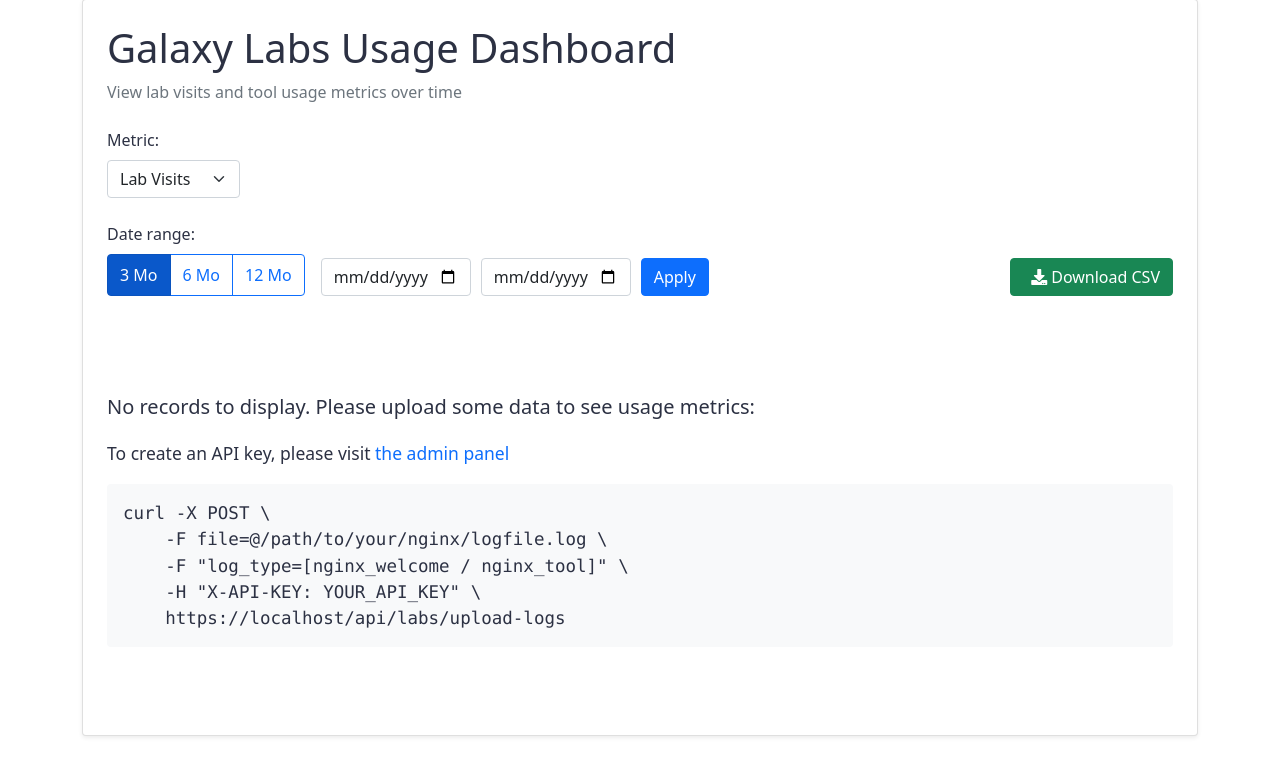
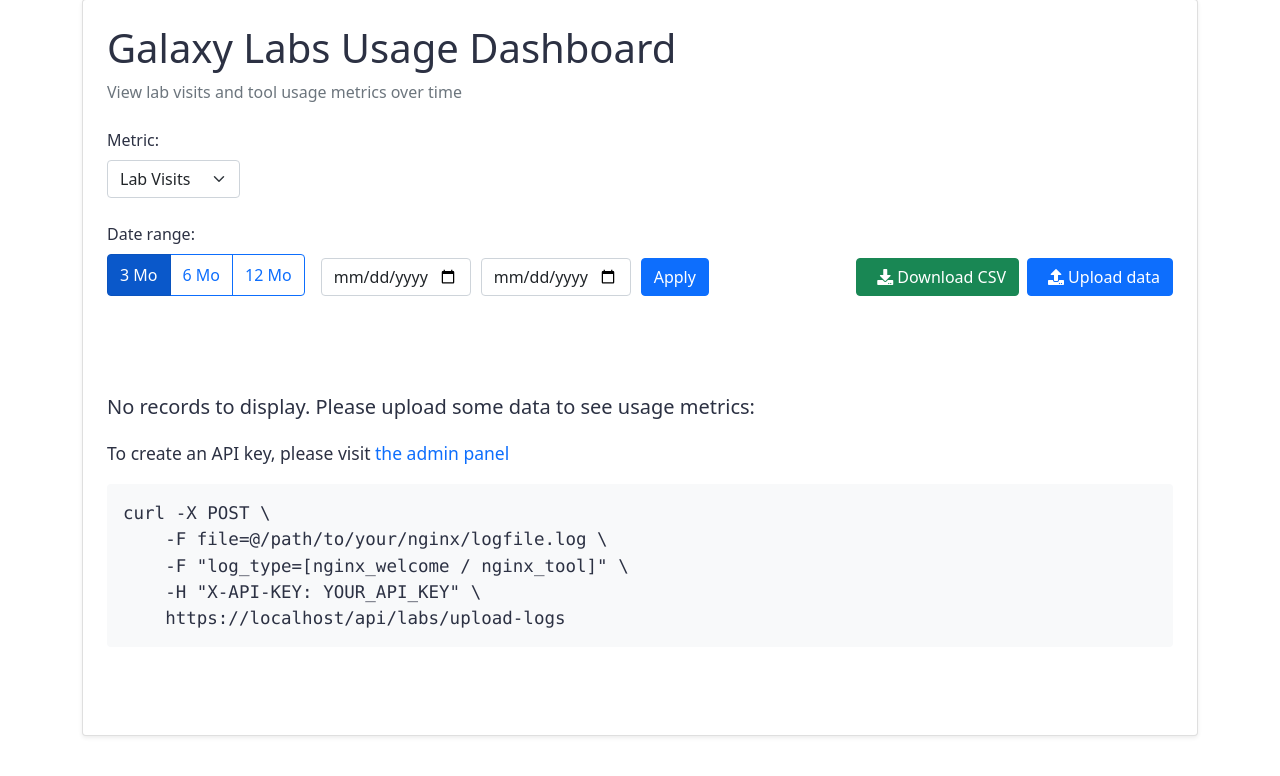
Before and after one commit to usegalaxy-au/galaxy-labs-engine, a Django app: page /reporting/ in a window 1280 px wide. Shown: the part 151-927 px from the top of the page. Run offline with Django 5.2, Linux system fonts and the light colour scheme; data that the repository does not hold is empty; parts of the project's set-up code (start-up, migrations or seed data) failed here and were passed over; some libraries are stand-ins or nearby versions.

Commit message:
Add more curl upload instructions for nginx logs

```diff
--- a/app/labs_engine/reporting/templates/reporting/dashboard.html
+++ b/app/labs_engine/reporting/templates/reporting/dashboard.html
@@ -74,9 +74,12 @@
           <button id="apply-custom-range" class="btn btn-primary">Apply</button>
         </div>
 
-        <div class="ms-auto">
+        <div class="ms-auto d-flex gap-2">
           <button id="download-csv" class="btn btn-success">
             <i class="fas fa-download me-1"></i>Download CSV
+          </button>
+          <button class="btn btn-primary" data-bs-toggle="modal" data-bs-target="#uploadModal">
+            <i class="fas fa-upload me-1"></i>Upload data
           </button>
         </div>
       </div>
@@ -96,22 +99,30 @@
         <p class="mb-3">
           No records to display. Please upload some data to see usage metrics:
         </p>
-
-        <p>
-          <small>
-            To create an API key, please visit
-            <a href="https://{{ request.get_host }}/admin">the admin panel</a>
-          </small>
-        </p>
-
-        <pre class="bg-light p-3 rounded"><code>curl -X POST \
-    -F file=@/path/to/your/nginx/logfile.log \
-    -F "log_type=[nginx_welcome / nginx_tool]" \
-    -H "X-API-KEY: YOUR_API_KEY" \
-    https://{{ request.get_host }}/api/labs/upload-logs</code></pre>
+        {% include "reporting/snippets/upload-instructions.html" %}
       </div>
 
       <div id="error" class="alert alert-danger" style="display: none"></div>
+    </div>
+  </div>
+</div>
+
+<div class="modal fade" id="uploadModal" tabindex="-1" aria-labelledby="uploadModalLabel" aria-hidden="true">
+  <div class="modal-dialog">
+    <div class="modal-content">
+      <div class="modal-header">
+        <h5 class="modal-title" id="uploadModalLabel">Upload data</h5>
+        <button type="button" class="btn-close" data-bs-dismiss="modal" aria-label="Close"></button>
+      </div>
+      <div class="modal-body">
+        <p class="mb-3">
+          Upload your nginx log files to see usage metrics:
+        </p>
+        {% include "reporting/snippets/upload-instructions.html" %}
+      </div>
+      <div class="modal-footer">
+        <button type="button" class="btn btn-secondary" data-bs-dismiss="modal">Close</button>
+      </div>
     </div>
   </div>
 </div>
--- /dev/null
+++ b/app/labs_engine/reporting/templates/reporting/snippets/upload-instructions.html
@@ -0,0 +1,12 @@
+<p>
+  <small>
+    To create an API key, please visit
+    <a href="https://{{ request.get_host }}/admin">the admin panel</a>
+  </small>
+</p>
+
+<pre class="bg-light p-3 rounded"><code>curl -X POST \
+    -F file=@/path/to/your/nginx/logfile.log \
+    -F "log_type=[nginx_welcome / nginx_tool]" \
+    -H "X-API-KEY: YOUR_API_KEY" \
+    https://{{ request.get_host }}/api/labs/upload-logs</code></pre>
--- a/app/labs_engine/reporting/urls.py
+++ b/app/labs_engine/reporting/urls.py
@@ -1,4 +1,7 @@
-"""URLS for reporting API."""
+"""URLS for reporting API.
+
+Included for reporting/* URL patterns.
+"""
 
 from django.urls import path
 
```
